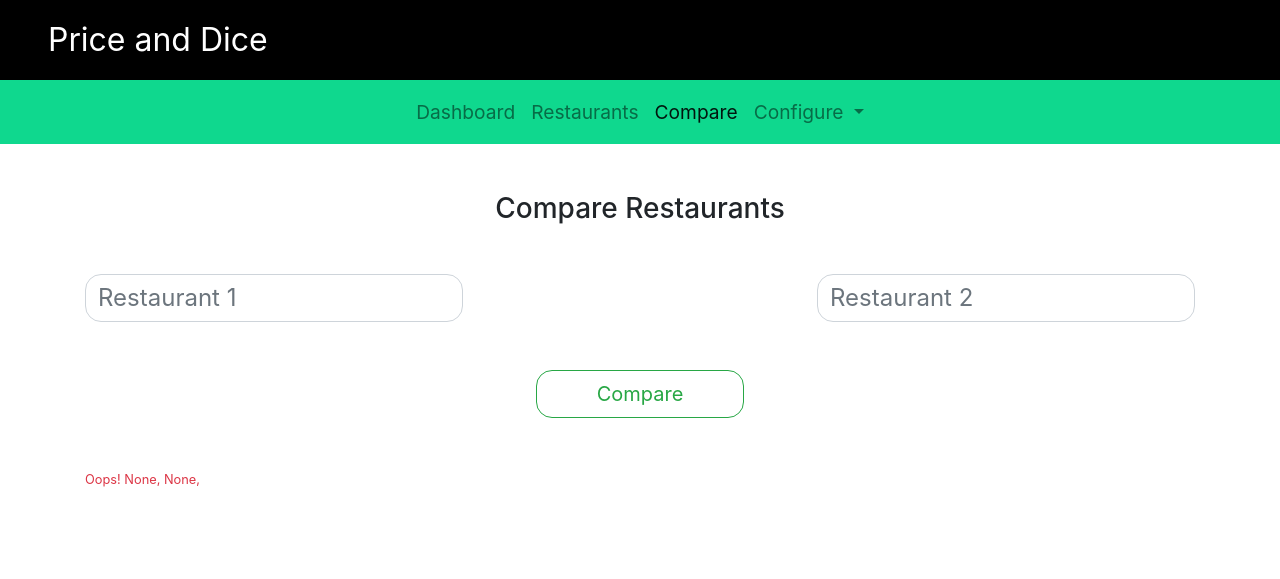
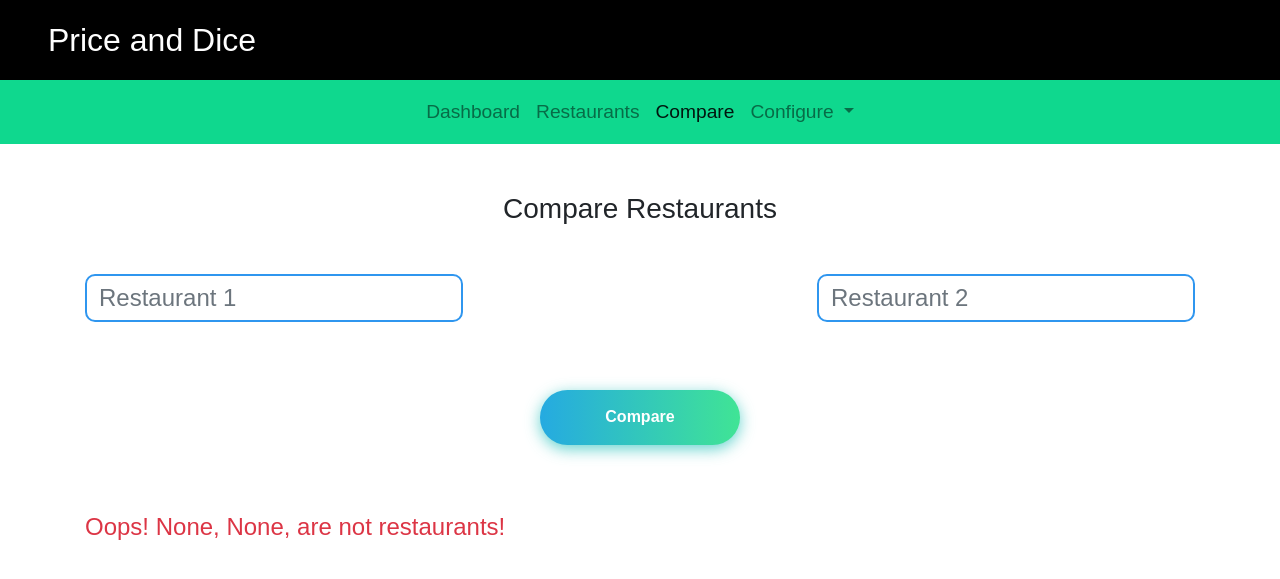
Before and after one commit to DSWhite96/Campus_Price_And_Dice, a Django app: page /campus/compare_restaurants_action/ in a window 1280 px wide. Shown: the top 579 px of the page. Run offline with Django 3.2, Linux system fonts and the light colour scheme; data comes from the database, SQL or seed files in the repository; some libraries are stand-ins or nearby versions.

Commit message:
New button and text-field styles. Compare Restaurants works

```diff
--- /dev/null
+++ b/mystic_coast/campus/static/campus/buttons.css
@@ -0,0 +1,32 @@
+
+.btn-hover {
+    width: 200px;
+    font-size: 16px;
+    font-weight: 600;
+    color: #fff;
+    cursor: pointer;
+    margin: 20px;
+    height: 55px;
+    text-align:center;
+    border: none;
+    background-size: 300% 100%;
+
+    border-radius: 50px;
+    moz-transition: all .4s ease-in-out;
+    -o-transition: all .4s ease-in-out;
+    -webkit-transition: all .4s ease-in-out;
+    transition: all .4s ease-in-out;
+}
+
+.btn-hover:hover {
+    background-position: 100% 0;
+    moz-transition: all .4s ease-in-out;
+    -o-transition: all .4s ease-in-out;
+    -webkit-transition: all .4s ease-in-out;
+    transition: all .4s ease-in-out;
+}
+
+.btn-hover.color-1 {
+    background-image: linear-gradient(to right, #25aae1, #40e495, #30dd8a, #2bb673);
+    box-shadow: 0 4px 15px 0 rgba(49, 196, 190, 0.75);
+}
--- /dev/null
+++ b/mystic_coast/campus/static/campus/inputs.css
@@ -0,0 +1,4 @@
+input.blue-input {
+    border: 2px solid #2F96EF;
+    border-radius: 10px;
+}
--- a/mystic_coast/campus/static/campus/style.css
+++ b/mystic_coast/campus/static/campus/style.css
@@ -1,3 +1,8 @@
+body {
+    font-family: 'Montserrat', sans-serif;
+}
+
+
 .selector-for-some-widget {
     box-sizing: content-box;
 }
--- a/mystic_coast/campus/templates/campus/base.html
+++ b/mystic_coast/campus/templates/campus/base.html
@@ -13,7 +13,8 @@
         <link rel="stylesheet" type="text/css" href="{% static 'campus/style.css' %}">
         <link rel="stylesheet" type="text/css" href="{% static 'campus/header.css' %}">
         <link rel="stylesheet" type="text/css" href="{% static 'campus/navbar.css' %}">
-
+        <link rel="stylesheet" type="text/css" href="{% static 'campus/inputs.css' %}">
+        <link rel="stylesheet" type="text/css" href="{% static 'campus/buttons.css' %}">
         <title>{% block title %} Default {% endblock %}</title>
     </head>
     <body>
--- a/mystic_coast/campus/templates/campus/compare-restaurants.html
+++ b/mystic_coast/campus/templates/campus/compare-restaurants.html
@@ -17,14 +17,14 @@
                 <!--<label for = "left_restaurant" class="lead">Restaurant 1</label>
                 <br>-->
                 <input type="text"
-                class="form-control textbox-large round-field-1 float-left"
+                class="form-control blue-input textbox-large round-field-1 float-left"
                 id = "first_restaurant" name="first_restaurant" placeholder = "Restaurant 1">
             </div>
             <div class="col-lg-6">
                 <!-- <label for = "right_restaurant" class="lead label-right">Restaurant 2</label>
                 <br>-->
                 <input type="text"
-                class="form-control textbox-large round-field-1 float-right"
+                class="form-control blue-input textbox-large round-field-1 float-right"
                 id = "second_restaurant" name="second_restaurant" placeholder="Restaurant 2">
             </div>
         </div>
@@ -32,7 +32,7 @@
             <div class="col-lg-12">
                 <div class="text-center">
                     <input type="submit"
-                    class="btn btn-lg wide-button btn-outline-success round-field-1"
+                    class="btn-hover color-1"
                     value="Compare">
                 </div>
             </div>
@@ -43,16 +43,17 @@
         {% if name_error_list %}
             <div class="row content-top">
                 <div class="col-lg-12">
-                    <small class="text-danger">
+                    <h4 class="text-danger">
                         Oops!
                         {% for name in name_error_list %}
                             {% if forloop.counter == name_error_list.size %}
-                            name
+                            {{name}}
                             {% else %}
                             {{name}},
                             {% endif %}
                         {% endfor  %}
-                    </small>
+                        are not restaurants!
+                    </h4>
                 </div>
             </div>
         {% else %}
@@ -60,16 +61,16 @@
                 <div class="col-lg-6 text-left">
                    <h3>{{ first_restaurant.name }}</h3>
                    <p class="lead">{{ first_restaurant.location }}</p>
-                   <p class="lead">{{ first_restaurant.get_average_price }}</p>
-                   <p class="lead">{{ first_restaurant.get_min_price }}</p>
-                   <p class="lead">{{ first_restaurant.get_max_price }}</p>
+                   <p class="lead">Average Price: ${{ first_restaurant.get_average_price }}</p>
+                   <p class="lead">Min Price: ${{ first_restaurant.get_min_price }}</p>
+                   <p class="lead">Max Price: ${{ first_restaurant.get_max_price }}</p>
                 </div>
                 <div class="col-lg-6 text-right">
                     <h3>{{ second_restaurant.name }}</h3>
                     <p class="lead">{{ second_restaurant.location }}</p>
-                    <p class="lead">{{ second_restaurant.get_average_price }}</p>
-                    <p class="lead">{{ second_restaurant.get_min_price }}</p>
-                    <p class="lead">{{ second_restaurant.get_max_price }}</p>
+                    <p class="lead">Average Price: ${{ second_restaurant.get_average_price }}</p>
+                    <p class="lead">Min Price: ${{ second_restaurant.get_min_price }}</p>
+                    <p class="lead">Max Price: ${{ second_restaurant.get_max_price }}</p>
                 </div>
             </div>
 
```
Also changed, not shown: mystic_coast/campus/models.py (+6 -10 lines), mystic_coast/campus/migrations/0004_remove_item_name.py (added), mystic_coast/db.sqlite3.
